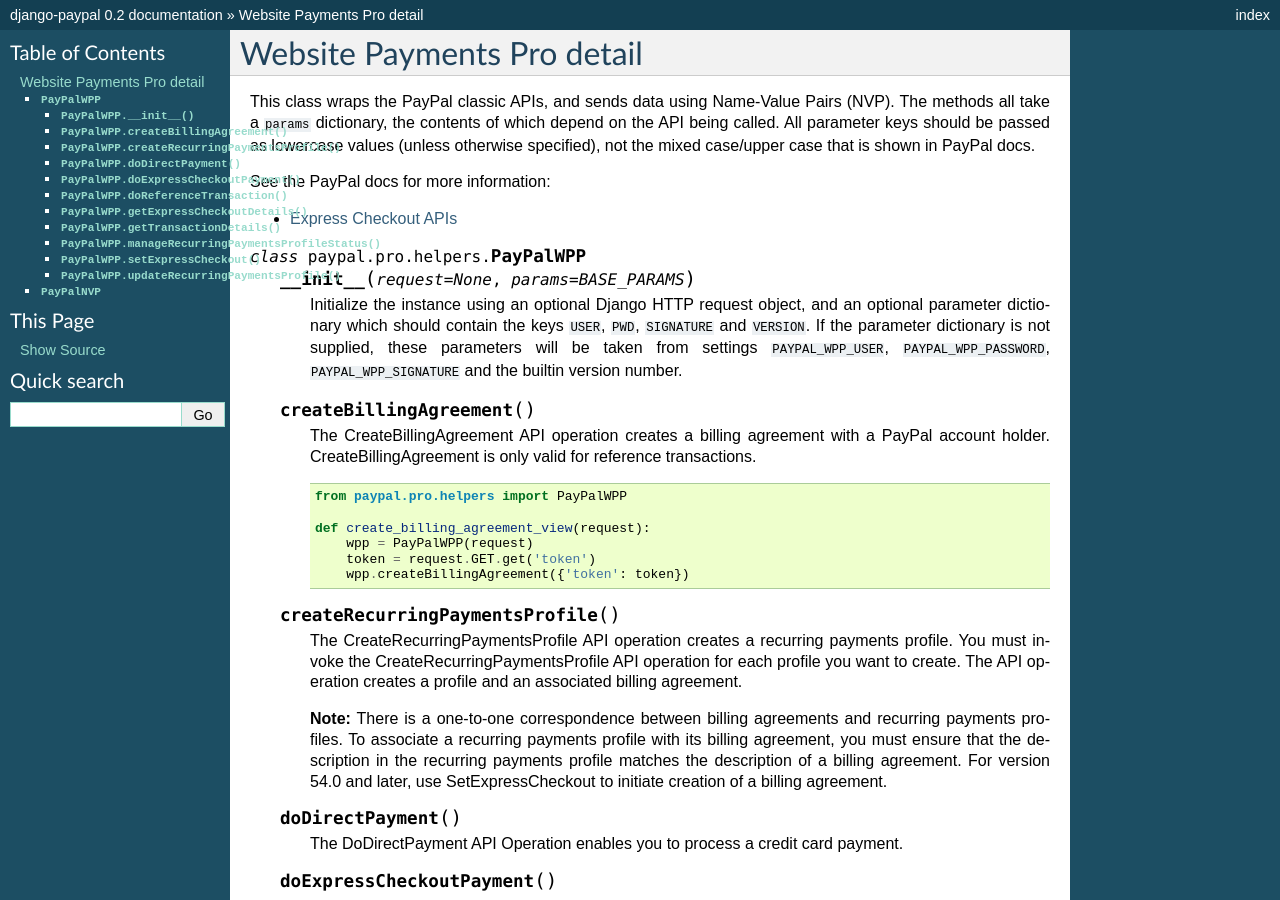
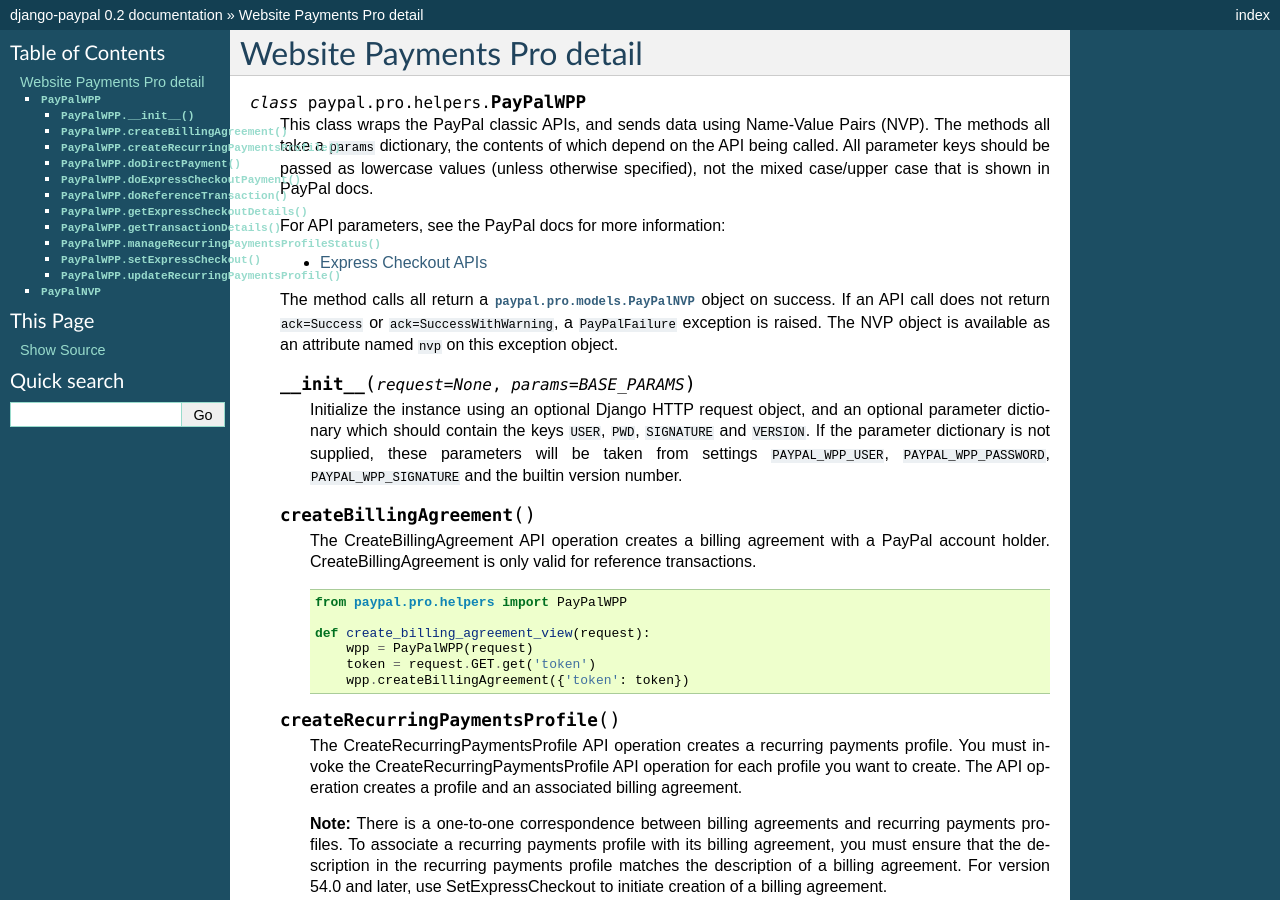
Before and after one commit to spookylukey/django-paypal, a Sphinx documentation site: the page built from docs/pro/detail.rst, in a window 1280 px wide and 900 px high. Built offline with Sphinx 7.4.7, drawn with Linux system fonts in a browser that asks for light colours.

Commit message:
Include full NVP object on PayPalFailure exception

```diff
--- a/CHANGES.rst
+++ b/CHANGES.rst
@@ -13,6 +13,7 @@
 -------------
 
 * Added ``PayPalNVP.response_dict`` attribute.
+* Added ``PayPalFailure.nvp`` attribute to get full info
 
 Version 0.2
 -----------
--- a/docs/pro/detail.rst
+++ b/docs/pro/detail.rst
@@ -1,19 +1,26 @@
 Website Payments Pro detail
 ===========================
 
-This class wraps the PayPal classic APIs, and sends data using Name-Value Pairs
-(NVP). The methods all take a ``params`` dictionary, the contents of which
-depend on the API being called. All parameter keys should be passed as lowercase
-values (unless otherwise specified), not the mixed case/upper case that is shown
-in PayPal docs.
-
-See the PayPal docs for more information:
-
-* `Express Checkout APIs <https://developer.paypal.com/docs/classic/api/>`_
 
 .. py:currentmodule:: paypal.pro.helpers
 
 .. py:class:: PayPalWPP
+
+   This class wraps the PayPal classic APIs, and sends data using Name-Value
+   Pairs (NVP). The methods all take a ``params`` dictionary, the contents of
+   which depend on the API being called. All parameter keys should be passed as
+   lowercase values (unless otherwise specified), not the mixed case/upper case
+   that is shown in PayPal docs.
+
+   For API parameters, see the PayPal docs for more information:
+
+   * `Express Checkout APIs <https://developer.paypal.com/docs/classic/api/>`_
+
+   The method calls all return a :class:`paypal.pro.models.PayPalNVP` object on
+   success. If an API call does not return ``ack=Success`` or
+   ``ack=SuccessWithWarning``, a ``PayPalFailure`` exception is raised. The NVP
+   object is available as an attribute named ``nvp`` on this exception object.
+
 
    .. py:method:: __init__(request=None, params=BASE_PARAMS)
 
```
Also changed, not shown: 2 other files.
